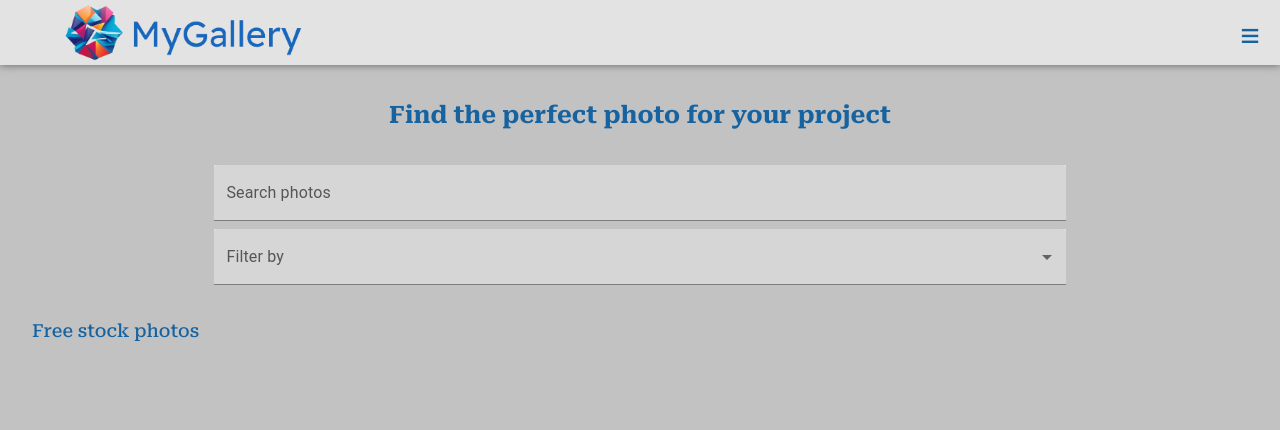
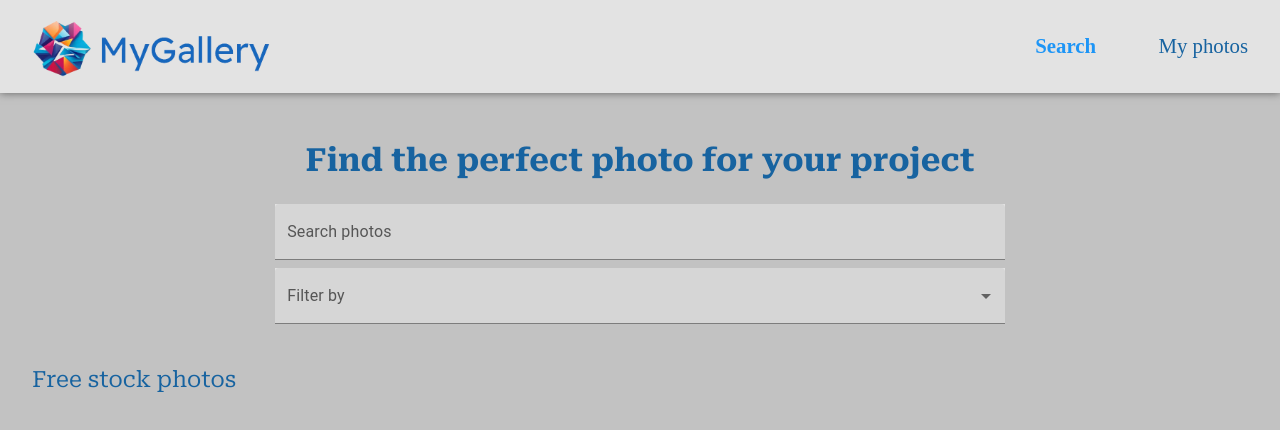
Before and after one commit to Adrian290404/mygallery, a React (Vite) app: page /search in a window 1280 px wide. Shown: the top 430 px of the page. Built offline with nearby package versions, Linux system fonts and the light colour scheme.

Commit message:
Header finished

```diff
--- a/package.json
+++ b/package.json
@@ -14,7 +14,8 @@
     "@emotion/styled": "^11.13.0",
     "@mui/material": "^6.1.6",
     "react": "^18.3.1",
-    "react-dom": "^18.3.1"
+    "react-dom": "^18.3.1",
+    "react-router-dom": "^6.28.0"
   },
   "devDependencies": {
     "@eslint/js": "^9.13.0",
--- a/src/App.jsx
+++ b/src/App.jsx
@@ -1,13 +1,17 @@
-import './App.css'
-import { HeaderComponent } from './components/headerComponent';
-
+import React from 'react';
+import { BrowserRouter, Routes, Route, Navigate } from 'react-router-dom';
+import { SearchPage } from './pages/searchPage';
 
 function App() {
 
   return (
-    <>
-      <HeaderComponent />
-    </>
+    <BrowserRouter>
+      <Routes>
+        <Route path="/" element={<Navigate to="/search" />}></Route>
+        <Route path="/search" element={<SearchPage />}></Route>
+        {/* <Route path="/my-photos" element={<MyPhotosPage />}></Route> */}
+      </Routes>
+    </BrowserRouter>
   )
 }
 
--- a/src/components/headerComponent.jsx
+++ b/src/components/headerComponent.jsx
@@ -1,4 +1,4 @@
-import React, { useState } from "react";
+import React, { useState, useEffect } from "react";
 import logo from "../assets/logoTexto.png"
 import TextField from "@mui/material/TextField";
 import InputLabel from "@mui/material/InputLabel";
@@ -8,6 +8,9 @@ import FormControl from "@mui/material/FormControl";
 
 export const HeaderComponent = () => {
     const [filter, setFilter] = useState('');
+    const [showMenu, setShowMenu] = useState(false);
+    const [showDropdown, setShowDropdown] = useState(false);
+    const [isLargeScreen, setIsLargeScreen] = useState(window.innerWidth > 1000);
     const search = ["Find the perfect photo for your project", "Free stock photos"];
     const myPhotos = ["Manage your favorite photos", "Saved photos"];
 
@@ -15,11 +18,41 @@ export const HeaderComponent = () => {
         setFilter(event.target.value);
     };
 
+    const showMenuHandler = () => {
+        setShowMenu(true);
+        setShowDropdown(false);
+    };
+
+    const hideMenuHandler = () => {
+        setShowMenu(false);
+        setShowDropdown(true);
+    };
+
+    useEffect(() => {
+        const handleResize = () => {
+          setIsLargeScreen(window.innerWidth > 1000);
+        };
+
+        window.addEventListener('resize', handleResize);
+        return () => {
+          window.removeEventListener('resize', handleResize);
+        };
+    }, []);
+
     return <>
         <header className="header">
             <nav className="header__nav">
                 <img className="header__nav__logo" src={logo} />
-                <button className="header__nav__dropdown">≡</button>
+                {!isLargeScreen && (
+                    <>
+                        <button className={`header__nav__dropdown ${showDropdown ? "visible" : "hidden"}`} onClick={showMenuHandler}>≡</button>
+                        <button className={`header__nav__dropdown ${!showDropdown ? "visible" : "hidden"}`} onClick={hideMenuHandler}>x</button>
+                    </>
+                )}
+                <ul className={`header__nav__menu ${isLargeScreen || showMenu ? "visible" : "hidden"}`}>
+                    <li className="header__nav__menu__item thisPage">Search</li>
+                    <li className="header__nav__menu__item">My photos</li>
+                </ul>
             </nav>
             <div className="header__search-container">
                 <h2 className="header__search-container__title">{search[0]}</h2>
--- a/src/main.jsx
+++ b/src/main.jsx
@@ -1,10 +1,7 @@
-import { StrictMode } from 'react'
 import { createRoot } from 'react-dom/client'
 import '../src/sass/styles.scss'
 import App from './App.jsx'
 
 createRoot(document.getElementById('root')).render(
-  <StrictMode>
-    <App />
-  </StrictMode>,
+  <App />
 )
--- /dev/null
+++ b/src/pages/searchPage.jsx
@@ -0,0 +1,8 @@
+import React from "react"
+import { HeaderComponent } from "../components/headerComponent"
+
+export const SearchPage = () => {
+    return<>
+        <HeaderComponent />
+    </>
+}
--- a/src/sass/_header.scss
+++ b/src/sass/_header.scss
@@ -2,7 +2,7 @@
     padding: 0;
     &__nav{
         background-color: #E3E3E3;
-        padding: 0 5%;
+        padding: 1em 2em;
         position: relative;
         box-shadow: 0 0 8px rgba(0, 0, 0, 0.5); /* Sombra hacia abajo */
         &__logo{
@@ -12,13 +12,21 @@
         &__dropdown{
             position: absolute;
             right: .6em;
-            top: .4em;
+            top: .8em;
             border: none;
             background: transparent;
             font-family: "Readex Pro", sans-serif;
             color: #1763A0;
             cursor: pointer;
             font-size: 2.1rem;
+        }
+        &__menu{
+            display: none;
+            color: #1763A0;
+            font-size: 1.3rem;
+            font-weight: 500;
+            list-style: none;
+            margin-left: 3.2em;
         }
     }
     &__search-container{
@@ -34,6 +42,7 @@
             font-size: 1.5rem;
             width: 90%;
             margin: 1.5em auto;
+            margin-bottom: .8em;
         }
         &__textfield{
             background-color: #E3E3E3;
@@ -45,11 +54,55 @@
         }
         &__subtitle{
             font-size: 1.125rem;
-            font-weight: 500;
+            font-weight: 400;
             margin-top: 1.5em;
             align-self: flex-start;
         }
     }
     @media only screen and (min-width: 1000px) {
+        &__nav{
+            display: flex;
+            justify-content: space-between;
+            align-items: center;
+            &__dropdown{
+                display: none;
+            }
+            &__menu{
+                display: flex;
+                gap: 3em;
+                &__item{
+                    cursor: pointer;
+                }
+            }
+        }
+        &__search-container{
+            &__title{
+                font-size: 2rem;
+            }
+            &__textfield{
+                width: 60%;
+            }
+            &__select{
+                width: 60%;
+            }
+            &__subtitle{
+                font-size: 1.4rem;
+            }
+        }
     }
 }
+.thisPage{
+    color: #1D95F6;
+    font-weight: 900;
+}
+.hidden {
+    display: none;
+}
+.visible {
+    display: block;
+}
+@media only screen and (min-width: 1000px) {
+    .visible {
+        display: flex;
+    }
+}
```
Also changed, not shown: src/App.css (deleted), 1 other file (tests, documents, lock files or other folders).
